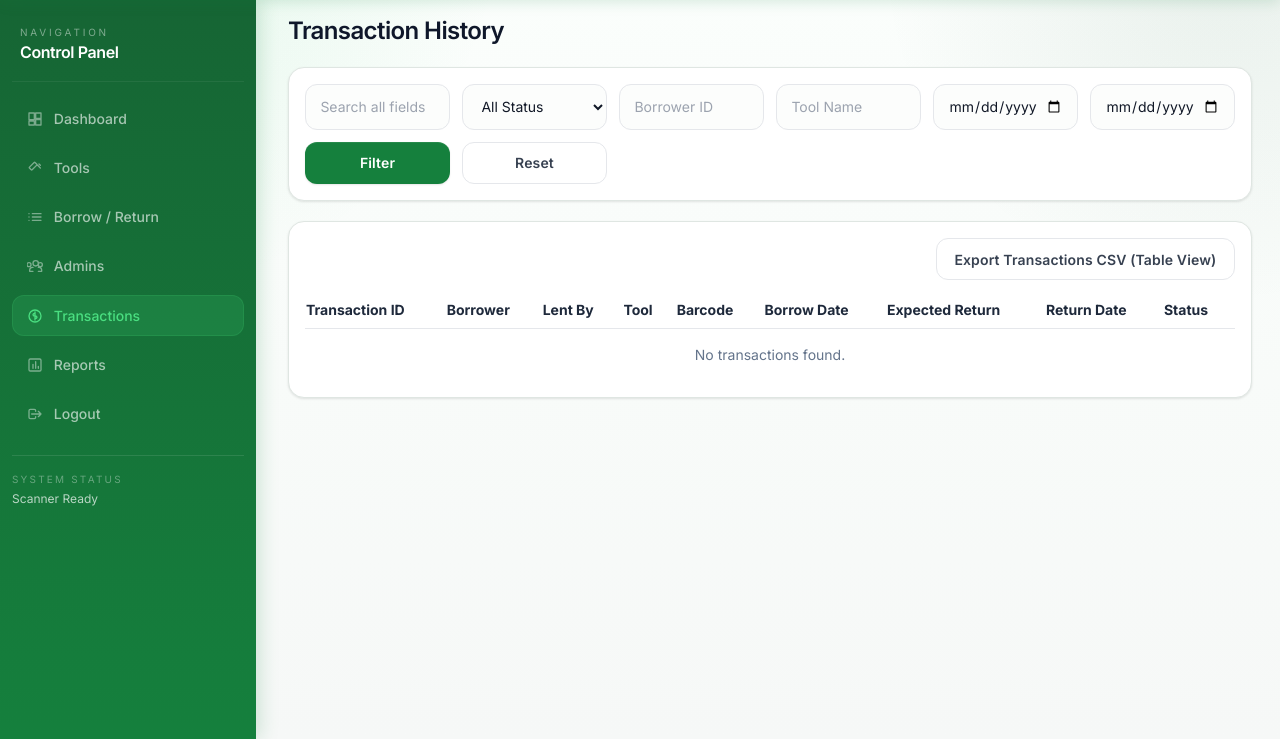
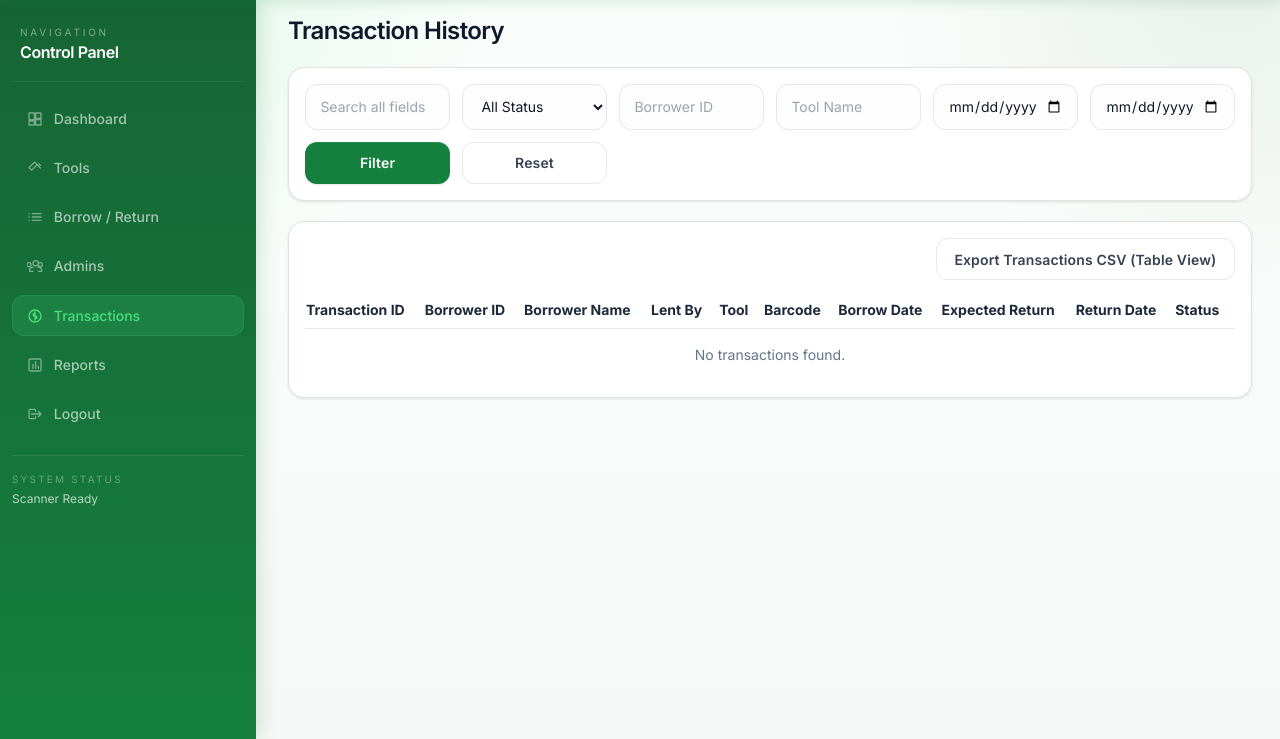
Before and after one commit to ItsMeChrxtn/Barcode-Project, a Flask app: page /transactions in a window 1280 px wide. Shown: the part 61-800 px from the top of the page. Run offline with Flask 3, Linux system fonts and the light colour scheme; the visitor is signed in with stand-in values (Sample User, id 1); data that the repository does not hold is empty; some libraries are stand-ins or nearby versions.

Commit message:
newesstssss

```diff
--- a/borrow-return-system/templates/transactions.html
+++ b/borrow-return-system/templates/transactions.html
@@ -35,7 +35,8 @@
                 <thead>
                     <tr class="text-left border-b">
                         <th class="py-2 pr-3">Transaction ID</th>
-                        <th class="py-2 pr-3">Borrower</th>
+                        <th class="py-2 pr-3">Borrower ID</th>
+                        <th class="py-2 pr-3">Borrower Name</th>
                         <th class="py-2 pr-3">Lent By</th>
                         <th class="py-2 pr-3">Tool</th>
                         <th class="py-2 pr-3">Barcode</th>
@@ -49,7 +50,8 @@
                     {% for tx in transactions %}
                     <tr class="border-b last:border-0">
                         <td class="py-2 pr-3">{{ tx.id }}</td>
-                        <td class="py-2 pr-3">{{ tx.borrower_name }} ({{ tx.borrower_id }})</td>
+                        <td class="py-2 pr-3">{{ tx.borrower_id }}</td>
+                        <td class="py-2 pr-3">{{ tx.borrower_name }}</td>
                         <td class="py-2 pr-3">{{ tx.lent_by_admin_name or '-' }}</td>
                         <td class="py-2 pr-3">{{ tx.tool_name }}</td>
                         <td class="py-2 pr-3">{{ tx.barcode }}</td>
@@ -62,7 +64,7 @@
                     </tr>
                     {% else %}
                     <tr>
-                        <td colspan="9" class="py-4 text-center text-slate-500">No transactions found.</td>
+                        <td colspan="10" class="py-4 text-center text-slate-500">No transactions found.</td>
                     </tr>
                     {% endfor %}
                 </tbody>
```
